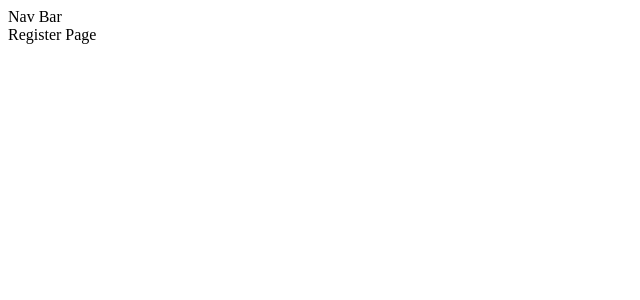
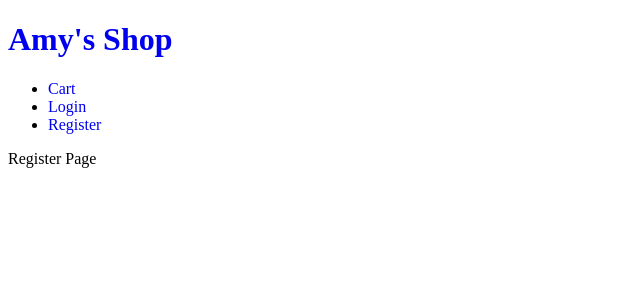
Before and after one commit to LizzieDworsky/MERN_eCommerce, a React (Create React App) app in the folder frontend/: page /register in a window 1280 px wide. Shown: the top 300 px of the page, without its empty margins (0-640 px from the left). Built offline with nearby package versions, Linux system fonts and the light colour scheme.

Commit message:
added route links to NavBar component

```diff
--- a/frontend/src/App.css
+++ b/frontend/src/App.css
@@ -0,0 +1,3 @@
+a {
+    text-decoration: none;
+}
--- a/frontend/src/components/NavBar/NavBar.jsx
+++ b/frontend/src/components/NavBar/NavBar.jsx
@@ -1,5 +1,24 @@
+import { Link } from "react-router-dom";
+
 const NavBar = () => {
-    return <div className="nav-bar">Nav Bar</div>;
+    return (
+        <div className="nav-bar">
+            <Link to={"/"}>
+                <h1>Amy's Shop</h1>
+            </Link>
+            <ul>
+                <li>
+                    <Link to={"cart"}>Cart</Link>
+                </li>
+                <li>
+                    <Link to={"login"}>Login</Link>
+                </li>
+                <li>
+                    <Link to={"register"}>Register</Link>
+                </li>
+            </ul>
+        </div>
+    );
 };
 
 export default NavBar;
```
